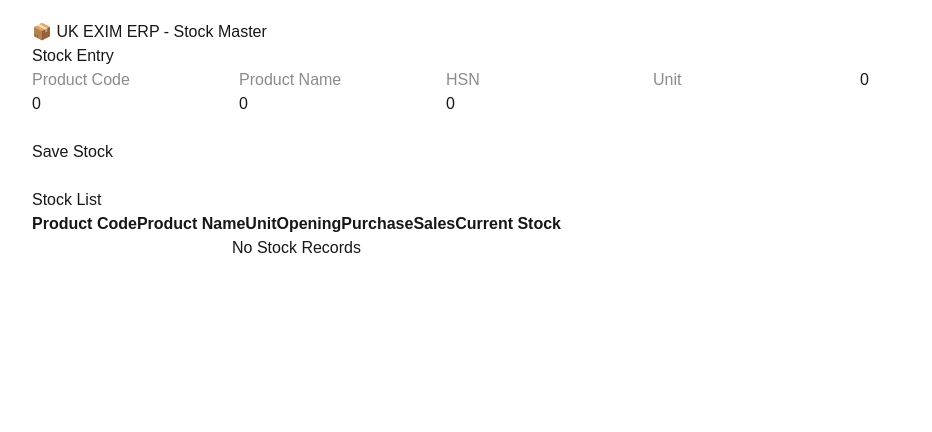
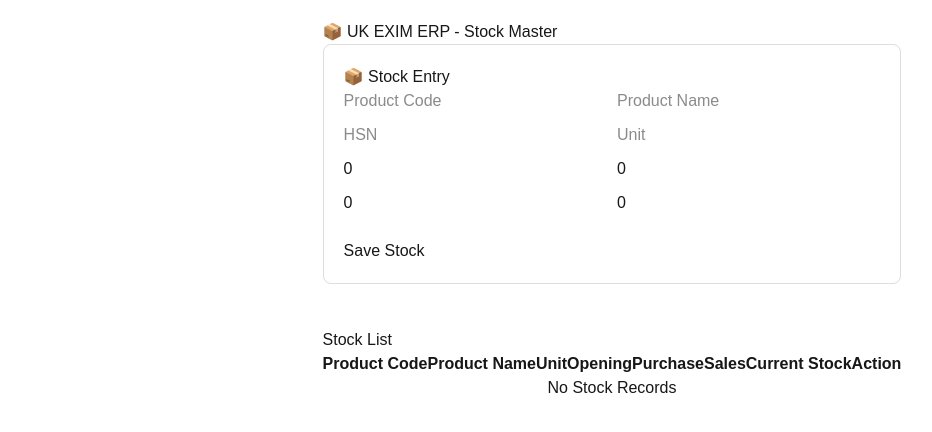
Before and after one commit to uttambhosale65/uk-exim-erp, a Next.js app: page /stock in a window 1280 px wide. Shown: the top 432 px of the page, without its empty margins (28-960 px from the left). Built offline with nearby package versions, Linux system fonts and the light colour scheme.

Commit message:
UK EXIM ERP v0.7 - Stock Module Work in Progress

```diff
--- a/app/components/stock/StockForm.tsx
+++ b/app/components/stock/StockForm.tsx
@@ -1,18 +1,15 @@
 "use client";
 
-import { useState } from "react";
+import { useEffect, useState } from "react";
 import { Stock } from "./StockTypes";
 
 type StockFormProps = {
   stockId: string;
+  editingStock: Stock | null;
   onSave: (stock: Stock) => void;
 };
 
-export default function StockForm({
-  stockId,
-  onSave,
-}: StockFormProps) {
-  const [stock, setStock] = useState<Stock>({
+const emptyStock: Stock = {
   id: "",
   productCode: "",
   productName: "",
@@ -22,7 +19,28 @@ export default function StockForm({
   purchaseQty: 0,
   salesQty: 0,
   currentStock: 0,
+};
+
+export default function StockForm({
+  stockId,
+  editingStock,
+  onSave,
+}: StockFormProps) {
+  const [stock, setStock] = useState<Stock>({
+    ...emptyStock,
+    id: stockId,
   });
+
+  useEffect(() => {
+    if (editingStock) {
+      setStock(editingStock);
+    } else {
+      setStock({
+        ...emptyStock,
+        id: stockId,
+      });
+    }
+  }, [editingStock, stockId]);
 
   function handleChange(e: React.ChangeEvent<HTMLInputElement>) {
     const { name, value } = e.target;
@@ -33,7 +51,7 @@ export default function StockForm({
         name === "openingStock" ||
         name === "purchaseQty" ||
         name === "salesQty"
-          ? Number(value)
+          ? Math.max(0, Number(value))
           : value,
     };
 
@@ -42,39 +60,59 @@ export default function StockForm({
       updated.purchaseQty -
       updated.salesQty;
 
+    if (updated.currentStock < 0) {
+      updated.currentStock = 0;
+    }
+
     setStock(updated);
   }
 
   function handleSubmit(e: React.FormEvent) {
     e.preventDefault();
 
-    onSave({
-      ...stock,
-      id: stockId,
-    });
+    if (
+      stock.productCode.trim() === "" ||
+      stock.productName.trim() === ""
+    ) {
+      alert("Product Code and Product Name are required.");
+      return;
+    }
+
+    onSave(stock);
 
     setStock({
-      id: "",
-      productCode: "",
-      productName: "",
-      hsn: "",
-      unit: "",
-      openingStock: 0,
-      purchaseQty: 0,
-      salesQty: 0,
-      currentStock: 0,
+      ...emptyStock,
+      id: stockId,
     });
   }
 
   return (
-    <form onSubmit={handleSubmit}>
-      <h2>Stock Entry</h2>
+    <form
+      onSubmit={handleSubmit}
+      style={{
+        border: "1px solid #ddd",
+        padding: "20px",
+        borderRadius: "8px",
+        marginBottom: "20px",
+      }}
+    >
+      <h2>
+        {editingStock ? "✏️ Edit Stock" : "📦 Stock Entry"}
+      </h2>
 
+      <div
+        style={{
+          display: "grid",
+          gridTemplateColumns: "repeat(2,1fr)",
+          gap: "10px",
+        }}
+      >
         <input
           name="productCode"
           placeholder="Product Code"
           value={stock.productCode}
           onChange={handleChange}
+          required
         />
 
         <input
@@ -82,6 +120,7 @@ export default function StockForm({
           placeholder="Product Name"
           value={stock.productName}
           onChange={handleChange}
+          required
         />
 
         <input
@@ -104,6 +143,7 @@ export default function StockForm({
           placeholder="Opening Stock"
           value={stock.openingStock}
           onChange={handleChange}
+          min={0}
         />
 
         <input
@@ -112,6 +152,7 @@ export default function StockForm({
           placeholder="Purchase Qty"
           value={stock.purchaseQty}
           onChange={handleChange}
+          min={0}
         />
 
         <input
@@ -120,6 +161,7 @@ export default function StockForm({
           placeholder="Sales Qty"
           value={stock.salesQty}
           onChange={handleChange}
+          min={0}
         />
 
         <input
@@ -127,12 +169,12 @@ export default function StockForm({
           readOnly
           placeholder="Current Stock"
         />
+      </div>
 
-      <br />
       <br />
 
       <button type="submit">
-        Save Stock
+        {editingStock ? "Update Stock" : "Save Stock"}
       </button>
     </form>
   );
--- a/app/components/stock/StockStorage.ts
+++ b/app/components/stock/StockStorage.ts
@@ -5,36 +5,36 @@ const STORAGE_KEY = "uk-exim-stock";
 export function loadStock(): Stock[] {
   if (typeof window === "undefined") return [];
 
-  const data = localStorage.getItem(STORAGE_KEY);
-
-  if (!data) return [];
-
   try {
-    return JSON.parse(data);
-  } catch {
+    const data = localStorage.getItem(STORAGE_KEY);
+    return data ? JSON.parse(data) : [];
+  } catch (error) {
+    console.error("Error loading stock:", error);
     return [];
   }
 }
 
-export function saveStock(stock: Stock[]) {
+export function saveStock(stock: Stock[]): void {
   if (typeof window === "undefined") return;
 
-  localStorage.setItem(
-    STORAGE_KEY,
-    JSON.stringify(stock)
-  );
+  try {
+    localStorage.setItem(STORAGE_KEY, JSON.stringify(stock));
+  } catch (error) {
+    console.error("Error saving stock:", error);
+  }
 }
 
 export function getNextStockId(stock: Stock[]): string {
   if (stock.length === 0) return "STK0001";
 
-  const max = Math.max(
-    ...stock.map((s) =>
-      Number(s.id.replace("STK", ""))
-    )
+  const maxId = Math.max(
+    ...stock.map((item) => {
+      const number = Number(item.id.replace("STK", ""));
+      return isNaN(number) ? 0 : number;
+    })
   );
 
-  return `STK${String(max + 1).padStart(4, "0")}`;
+  return `STK${String(maxId + 1).padStart(4, "0")}`;
 }
 
 export function updateStock(
@@ -43,7 +43,7 @@ export function updateStock(
   hsn: string,
   unit: string,
   qty: number
-) {
+): void {
   const stock = loadStock();
 
   const index = stock.findIndex(
@@ -52,11 +52,13 @@ export function updateStock(
 
   if (index >= 0) {
     stock[index].purchaseQty += qty;
-    stock[index].currentStock += qty;
+    stock[index].currentStock =
+      stock[index].openingStock +
+      stock[index].purchaseQty -
+      stock[index].salesQty;
   } else {
     stock.push({
       id: getNextStockId(stock),
-
       productCode,
       productName,
       hsn,
@@ -74,21 +76,43 @@ export function updateStock(
 export function reduceStock(
   productCode: string,
   qty: number
-) {
+): void {
   const stock = loadStock();
 
   const index = stock.findIndex(
     (item) => item.productCode === productCode
   );
 
-  if (index >= 0) {
-    stock[index].salesQty += qty;
-    stock[index].currentStock -= qty;
+  if (index === -1) return;
 
-    if (stock[index].currentStock < 0) {
-      stock[index].currentStock = 0;
-    }
+  stock[index].salesQty += qty;
 
-    saveStock(stock);
+  stock[index].currentStock =
+    stock[index].openingStock +
+    stock[index].purchaseQty -
+    stock[index].salesQty;
+
+  if (stock[index].currentStock < 0) {
+    stock[index].currentStock = 0;
   }
+
+  saveStock(stock);
 }
+
+export function deleteStock(id: string): Stock[] {
+  const updatedStock = loadStock().filter(
+    (item) => item.id !== id
+  );
+
+  saveStock(updatedStock);
+
+  return updatedStock;
+}
+
+export function findStockById(
+  id: string
+): Stock | undefined {
+  return loadStock().find(
+    (item) => item.id === id
+  );
+}
--- a/app/components/stock/StockTable.tsx
+++ b/app/components/stock/StockTable.tsx
@@ -4,10 +4,12 @@ import { Stock } from "./StockTypes";
 
 type StockTableProps = {
   stock: Stock[];
+  onEdit: (item: Stock) => void;
 };
 
 export default function StockTable({
   stock,
+  onEdit,
 }: StockTableProps) {
   return (
     <div>
@@ -23,13 +25,14 @@ export default function StockTable({
             <th>Purchase</th>
             <th>Sales</th>
             <th>Current Stock</th>
+            <th>Action</th>
           </tr>
         </thead>
 
         <tbody>
           {stock.length === 0 ? (
             <tr>
-              <td colSpan={7} style={{ textAlign: "center" }}>
+              <td colSpan={8} style={{ textAlign: "center" }}>
                 No Stock Records
               </td>
             </tr>
@@ -43,6 +46,12 @@ export default function StockTable({
                 <td>{item.purchaseQty}</td>
                 <td>{item.salesQty}</td>
                 <td>{item.currentStock}</td>
+
+                <td>
+                  <button onClick={() => onEdit(item)}>
+                    Edit
+                  </button>
+                </td>
               </tr>
             ))
           )}
--- a/app/stock/page.tsx
+++ b/app/stock/page.tsx
@@ -16,6 +16,7 @@ import {
 export default function StockPage() {
   const [stock, setStock] = useState<Stock[]>([]);
   const [stockId, setStockId] = useState("");
+  const [editingStock, setEditingStock] = useState<Stock | null>(null);
 
   useEffect(() => {
     const data = loadStock();
@@ -28,9 +29,29 @@ export default function StockPage() {
     setStockId(getNextStockId(stock));
   }, [stock]);
 
-  const addStock = (item: Stock) => {
-    setStock((prev) => [...prev, item]);
-  };
+  function handleEditStock(item: Stock) {
+    setEditingStock(item);
+  }
+
+  function handleDeleteStock(id: string) {
+    setStock((prev) => prev.filter((item) => item.id !== id));
+
+    if (editingStock?.id === id) {
+      setEditingStock(null);
+    }
+  }
+
+  function handleSaveStock(item: Stock) {
+    if (editingStock) {
+      setStock((prev) =>
+        prev.map((s) => (s.id === item.id ? item : s))
+      );
+
+      setEditingStock(null);
+    } else {
+      setStock((prev) => [...prev, item]);
+    }
+  }
 
   return (
     <div
@@ -44,12 +65,17 @@ export default function StockPage() {
 
       <StockForm
         stockId={stockId}
-        onSave={addStock}
+        editingStock={editingStock}
+        onSave={handleSaveStock}
       />
 
       <br />
 
-      <StockTable stock={stock} />
+      <StockTable
+        stock={stock}
+        onEdit={handleEditStock}
+        onDelete={handleDeleteStock}
+      />
     </div>
   );
 }
```
Lines whose indentation alone changed are shown as unchanged.
